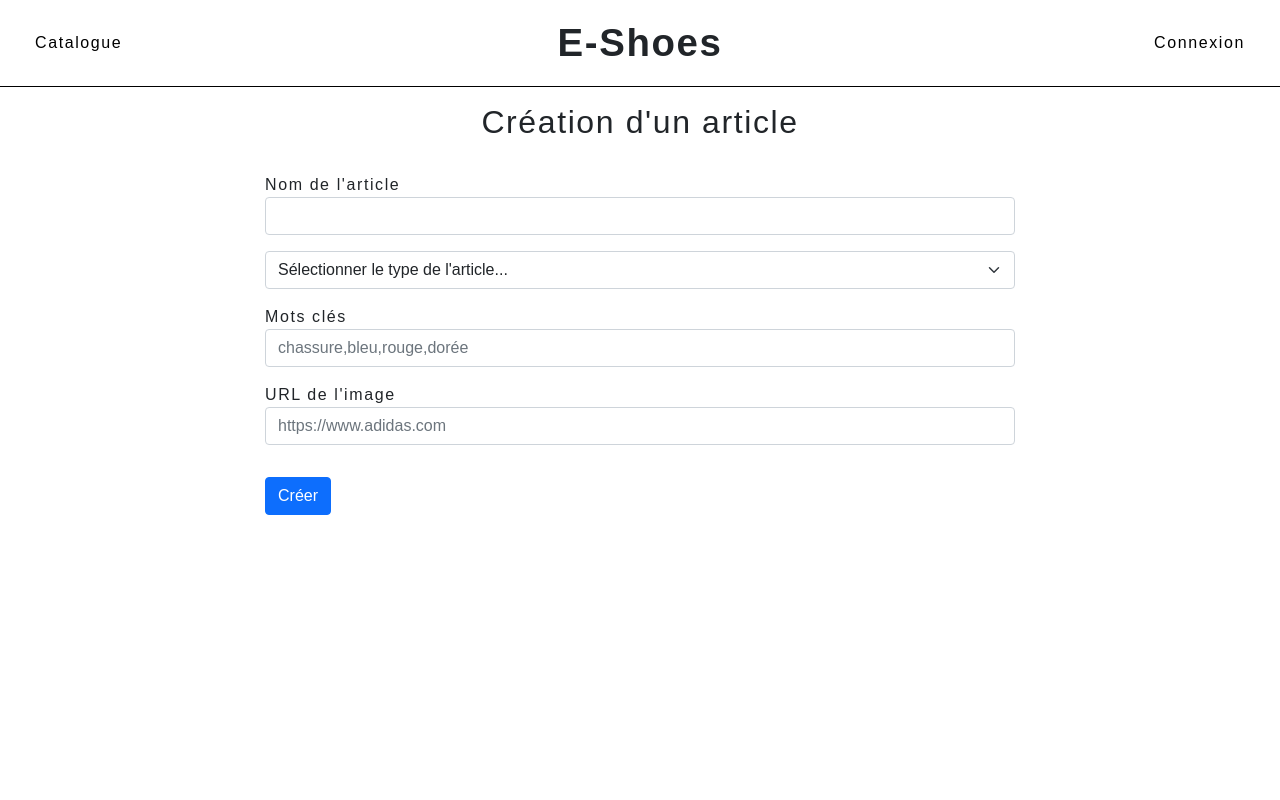
After one commit to Will33ELS/e-shoes, a Symfony app: template templates/admin/add-article.html.twig in a window 1280 px wide. The commit adds this page. Run offline with Twig, Linux system fonts and the light colour scheme; the template is opened without the code that fills it, so the values that code supplies are empty; some libraries are stand-ins or nearby versions.

Commit message:
update model + create view home + add article

```diff
--- /dev/null
+++ b/public/css/style.css
@@ -0,0 +1,121 @@
+body {
+    font-family: "Source Sans Pro", sans-serif ;
+    letter-spacing: 0.1em;
+    margin: 0;
+}
+
+html, body { height: 100%; }
+
+nav {
+    box-sizing: border-box;
+    width: 100%;
+    max-width: 1400px;
+    margin: auto;
+    position: relative;
+    top: 0;
+    left: 0;
+    display: flex;
+    padding: 20px;
+    justify-content: space-between;
+    border-bottom: thin solid black;
+}
+
+h1 {
+    font-weight: 700;
+    font-size: 2.4em;
+    margin: 0;
+}
+
+h5 {
+    font-size: 1.2em;
+    font-weight: 400;
+    margin: 0;
+}
+
+.logo {
+    display: flex;
+    align-items: center;
+}
+
+.logo-text {
+    text-align: center;
+}
+
+.logo-image {
+    margin-right: 1em;
+}
+
+.logo-image img {
+    height: 4.5em;
+}
+
+.left-nav, .right-nav {
+    align-self: center;
+    width: 30%;
+}
+
+.right-nav ul{
+    justify-content: flex-end;
+}
+
+ul {
+    list-style: none;
+    padding: 0;
+    margin: 0;
+    display: flex;
+}
+
+li {
+    margin: 0 15px;
+}
+
+a {
+    color: black;
+    font-weight: 400;
+    text-decoration: none;
+    cursor: pointer;
+}
+
+a:hover {
+    text-decoration: underline;
+}
+
+.active {
+    font-weight: 700;
+    text-decoration: underline;
+}
+
+form {
+    margin: 2em auto;
+    max-width: 750px;
+}
+
+.article-list {
+    display: flex;
+    justify-content: space-around;
+    flex-wrap: wrap;
+}
+
+.article-list-item {
+    text-align: center;
+    width: 220px;
+    transition: all 0.1s ease-in-out;
+    cursor: pointer;
+}
+
+.article-list-item:hover {
+     transform: scale(1.05);
+     box-shadow: 1px 1px 20px rgba(120, 120, 120, 0.3);
+ }
+
+.article-list-item img {
+    max-width: 200px;
+    max-height: 250px;
+}
+.article-list-item h4 {
+    margin: 0;
+    font-weight: 500;
+}
+.article-list-item p {
+    margin: 0;
+}
--- /dev/null
+++ b/public/js/add-article.js
@@ -0,0 +1,71 @@
+const articleType = document.getElementById("article_type");
+const articleSizeDiv = document.getElementById("article_size_div");
+const articleForm = document.getElementById("article_form");
+
+articleType.addEventListener('change', (event) => {
+    const result = event.target.value;
+    if(result !== "shoe" && result !== "tshirt"){
+        resetSize();
+    }else{
+        resetSize();
+        if(result === "shoe"){
+            createShoeSizeSelect();
+        }else{
+            createTshirtSizeSelect()
+        }
+    }
+});
+
+articleForm.addEventListener("submit", (event) => {
+    if (!articleForm.checkValidity()) {
+        event.preventDefault()
+        event.stopPropagation()
+    }
+
+    articleForm.classList.add('was-validated')
+})
+
+const createShoeSizeSelect = () => {
+    createLabelSize("Pointure")
+    const input = document.createElement("input");
+    input.setAttribute("required", "true");
+    input.setAttribute("min", "38");
+    input.setAttribute("max", "46");
+    input.classList.add("form-control");
+    input.id = "article_size";
+    input.name = "article_size";
+    input.setAttribute("type", "number")
+    input.placeholder = "Entre 38 et 46"
+
+    articleSizeDiv.append(input)
+}
+
+const createTshirtSizeSelect = () => {
+    createLabelSize("Taille")
+    const select = document.createElement("select");
+    select.setAttribute("required", "true");
+    select.classList.add("form-control");
+    select.id = "article_size";
+    select.name = "article_size";
+    const option = ["XS", "S", "M", "L", "XL"]
+    option.forEach(o => {
+        const optionElement = document.createElement("option");
+        optionElement.textContent = o;
+        optionElement.value = o;
+        select.append(optionElement);
+    })
+    articleSizeDiv.append(select);
+}
+
+const createLabelSize = (content) => {
+    const label = document.createElement("label");
+    label.setAttribute("for", "article_size")
+    label.textContent = content;
+    articleSizeDiv.append(label);
+}
+
+const resetSize = () => {
+    while (articleSizeDiv.firstChild) {
+        articleSizeDiv.removeChild(articleSizeDiv.firstChild);
+    }
+}
--- /dev/null
+++ b/templates/admin/add-article.html.twig
@@ -0,0 +1,44 @@
+{% extends 'layout/layout.html.twig' %}
+{% block title %}
+    Ajouter un article
+{% endblock %}
+{% block content %}
+    <h2 class="text-center">Création d'un article</h2>
+    <form id="article_form" class="needs-validation" action="{{ path("add_article") }}" method="POST" novalidate>
+        <div class="form-group my-3">
+            <label for="name">Nom de l'article</label>
+            <input type="text" class="form-control" id="name" name="article_name" required>
+            <div class="invalid-feedback">
+                Veuillez définir un nom d'article
+            </div>
+        </div>
+        <div class="form-group my-3">
+            <select id="article_type" name="article_type" class="form-select" aria-label="Type de l'article" required>
+                <option value="" disabled selected>Sélectionner le type de l'article...</option>
+                <option value="shoe">Chaussures</option>
+                <option value="tshirt">Tshirt</option>
+            </select>
+            <div class="invalid-feedback">
+                Veuillez définir le type de article
+            </div>
+        </div>
+        <div id="article_size_div" class="form-group my-3">
+
+        </div>
+        <div class="form-group my-3">
+            <label for="article_keyword">Mots clés</label>
+            <input type="text" class="form-control" id="article_keyword" name="article_keyword" placeholder="chassure,bleu,rouge,dorée"/>
+        </div>
+        <div class="form-group my-3">
+            <label for="article_image_url">URL de l'image</label>
+            <input type="text" class="form-control" id="article_image_url" name="article_image_url" placeholder="https://www.adidas.com" required/>
+            <div class="invalid-feedback">
+                Veuillez définir une image
+            </div>
+        </div>
+        <button id="button_submit" class="btn btn-primary my-3" type="submit">Créer</button>
+    </form>
+{% endblock %}
+{% block page_script %}
+    <script src="{{ asset("js/add-article.js") }}"></script>
+{% endblock %}
--- /dev/null
+++ b/templates/layout/header.html.twig
@@ -0,0 +1,45 @@
+<header class="mb-3">
+    <nav>
+        <div class="left-nav">
+            <ul>
+                <li>
+                    <a href="{{ path("home") }}">
+                        Catalogue
+                    </a>
+                </li>
+                {% if app.user != null %}
+                    <li>
+                        <a href="{{ path("add_article") }}">
+                            Ajouter un article
+                        </a>
+                    </li>
+                {% endif %}
+            </ul>
+        </div>
+        <div class="logo">
+            <div class="logo-text">
+                <h1>
+                    E-Shoes
+                </h1>
+            </div>
+        </div>
+        <div class="right-nav">
+            <ul>
+                {% if app.user == null %}
+                    <li>
+                        <a href="{{ path("login") }}">
+                            Connexion
+                        </a>
+                    </li>
+                {% endif %}
+                {% if app.user != null %}
+                    <li>
+                        <a href="{{ path("app_logout") }}">
+                            Déconnexion
+                        </a>
+                    </li>
+                {% endif %}
+            </ul>
+        </div>
+    </nav>
+</header>
--- /dev/null
+++ b/templates/layout/layout.html.twig
@@ -0,0 +1,34 @@
+<!doctype html>
+<html lang="fr">
+<head>
+    <meta charset="utf-8">
+    <title>{% block title %}{% endblock %}</title>
+    <base href="/">
+
+    <meta name="viewport" content="width=device-width, initial-scale=1">
+    <link rel="icon" type="image/x-icon" href="favicon.ico">
+    <link href="https://fonts.googleapis.com/css?family=Roboto:300,400,500" rel="stylesheet">
+    <link href="https://fonts.googleapis.com/icon?family=Material+Icons" rel="stylesheet">
+    <link rel="stylesheet" href="https://use.fontawesome.com/releases/v5.4.1/css/all.css" integrity="sha384-5sAR7xN1Nv6T6+dT2mhtzEpVJvfS3NScPQTrOxhwjIuvcA67KV2R5Jz6kr4abQsz" crossorigin="anonymous">
+    <link href="https://cdn.jsdelivr.net/npm/bootstrap@5.1.3/dist/css/bootstrap.min.css" rel="stylesheet" integrity="sha384-1BmE4kWBq78iYhFldvKuhfTAU6auU8tT94WrHftjDbrCEXSU1oBoqyl2QvZ6jIW3" crossorigin="anonymous">
+    <link rel="stylesheet" href="{{ asset('css/style.css') }}">
+</head>
+<body>
+{{ include('layout/header.html.twig') }}
+<main>
+    {% for message in app.flashes('error') %}
+        <div class="alert alert-danger">
+            {{ message }}
+        </div>
+    {% endfor %}
+    {% for message in app.flashes('success') %}
+        <div class="alert alert-success">
+            {{ message }}
+        </div>
+    {% endfor %}
+    {% block content %}{% endblock %}
+</main>
+
+{% block page_script %}{% endblock %}
+</body>
+</html>
```
Also changed, not shown: src/Controller/ArticleController.php (+45 -11 lines), src/Controller/HomeController.php (added, +23 -0 lines), src/Controller/LoginController.php (added, +33 -0 lines), src/Entity/Article.php (+15 -0 lines), templates/article/index.html.twig (+0 -19 lines), templates/base.html.twig (+1 -19 lines), templates/home/index.html.twig (added, +23 -0 lines), templates/login/index.html.twig (added, +21 -0 lines), 1 other file.
